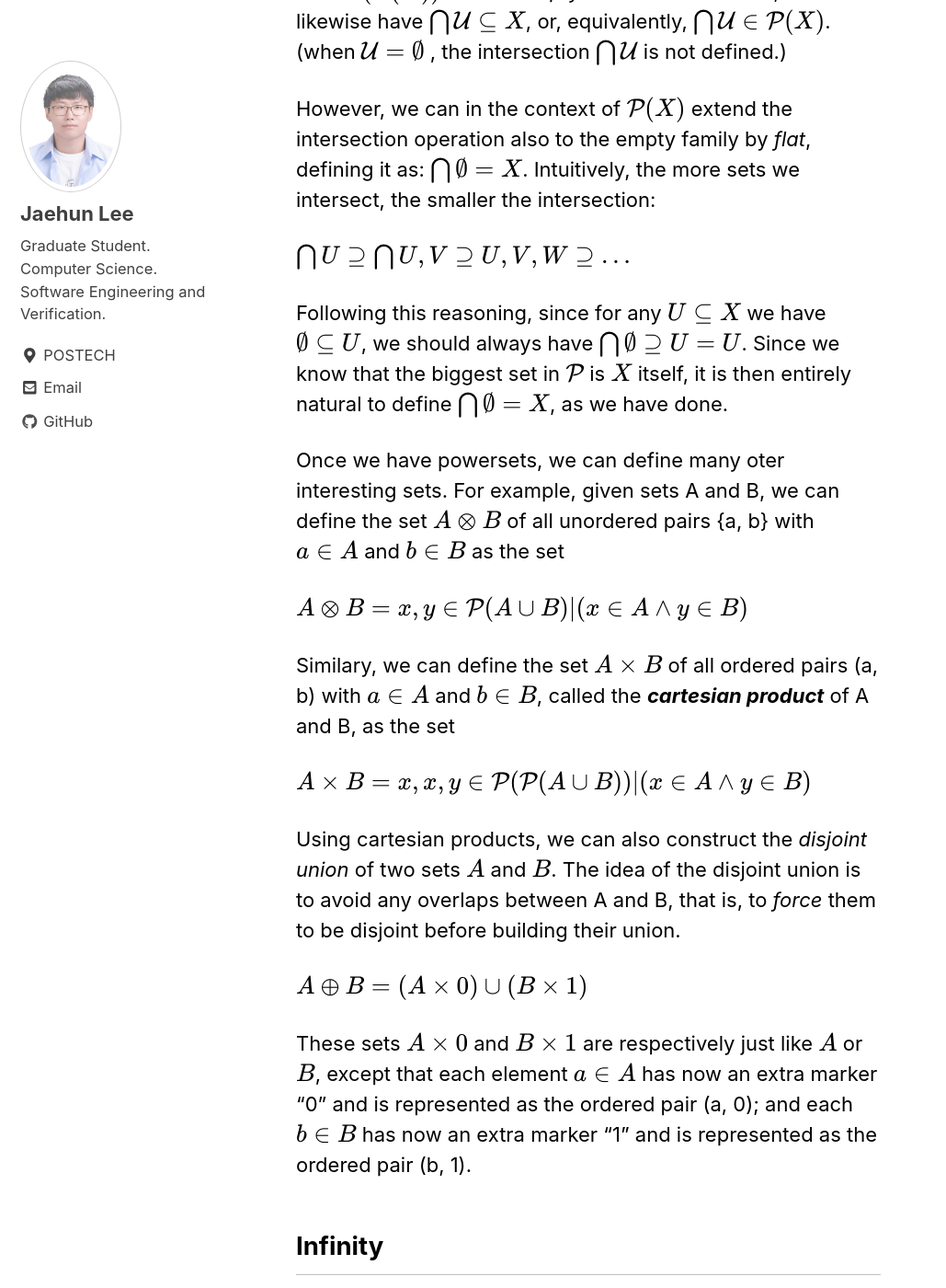
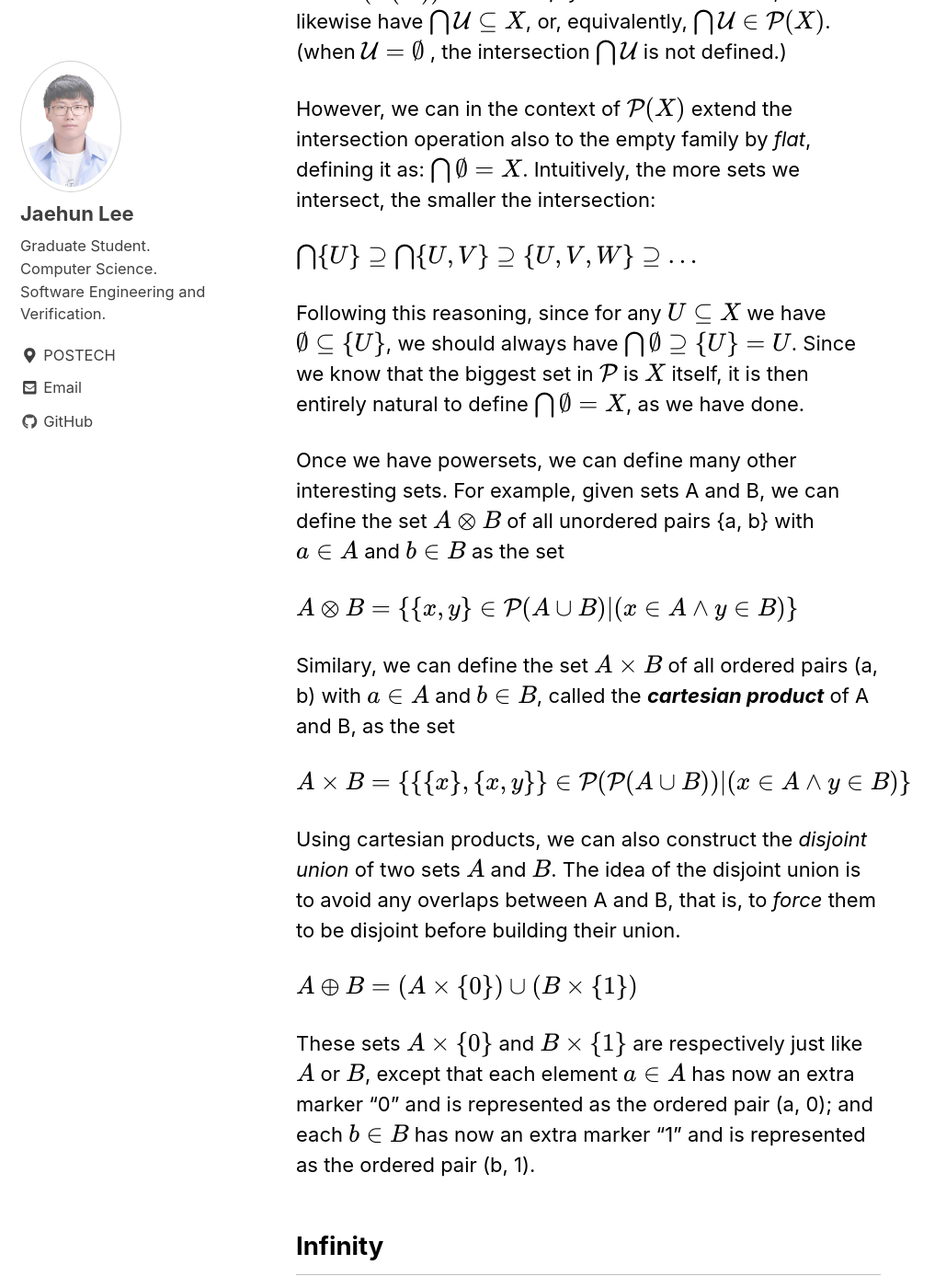
Before and after one commit to BTBDev61/btbdev61.github.io, a Jekyll site: the page built from _posts/2019-04-27-SetTheoryChapter4_2.md, in a window 1280 px wide and 1400 px high, scrolled down 1216 px. Shown: the whole window at 92% size, without its empty margins (0-1029 px from the left). Built offline with Jekyll 4.4.1, drawn with Linux system fonts in a browser that asks for light colours; cached includes are drawn as plain includes; formulas are drawn with MathJax 3; some of the changed text lies outside the part shown.

Commit message:
Revise Chapter 4

```diff
--- a/_posts/2019-04-27-SetTheoryChapter4_2.md
+++ b/_posts/2019-04-27-SetTheoryChapter4_2.md
@@ -9,13 +9,13 @@ tags:
 
 ## Powersets
 
-Yet another, quite reasonable idea to build new sets out of previously constructed ones is to form the set of all subsets of a given set *A*, called its ***powerset***, and denoted $P(A)$.
+Yet another, quite reasonable idea to build new sets out of previously constructed ones is to form the set of all subsets of a given set *A*, called its ***powerset***, and denoted $\mathcal{P}(A)$.
 
 > Given any set, the collection of all its subsets is also a set.
 
 $(\forall x)(\exists !y)(\forall z)(z\in y \Leftrightarrow z \subseteq x)$
 
-It is trivial to show that if $U, V \in P(X), then U\cup V, U\cap V, U-V, U\boxplus V \in P(X)$, that is, $P(X)$ is *closed under all bolean operations*. Furthermore, there is one more boolean operation not defined for sets in general, but defined for sets in $P(X)$, namely, *complementation*. Given $U \in P(X)$, its *complement, denoted $\bar{U}$ , is, by definition, the set $\bar{U} = X - U$.
+It is trivial to show that if $U, V \in \mathcal{P}(X), then U\cup V, U\cap V, U-V, U\boxplus V \in \mathcal{P}(X)$, that is, $\mathcal{P}(X)$ is *closed under all bolean operations*. Furthermore, there is one more boolean operation not defined for sets in general, but defined for sets in $\mathcal{P}(X)$, namely, *complementation*. Given $U \in \mathcal{P}(X)$, its *complement, denoted $\bar{U}$ , is, by definition, the set $\bar{U} = X - U$.
 
 Note that this clousre under boolean operations *can be extended to arbitrary unions and arbitrary intersection*. We need to consider set of sets $\mathcal{U}$ whose elements are subset of a given set $X$.
 
@@ -23,23 +23,23 @@ Given $\mathcal{U} \in \mathcal{P}(\mathcal{P}(X))$, its union is always a subse
 
 However, we can in the context of $\mathcal{P}(X)$ extend the intersection operation also to the empty family by *flat*, defining it as: $\bigcap \emptyset = X$. Intuitively, the more sets we intersect, the smaller the intersection:
 
-$\bigcap \{U\} \supseteq \bigcap\{U, V\} \supseteq \{U, V, W\} \supseteq ...$
+$\bigcap \\{U\\} \supseteq \bigcap\\{U, V\\} \supseteq \\{U, V, W\\} \supseteq ...$
 
-Following this reasoning, since for any $U \subseteq X$ we have $\emptyset \subseteq \{U\}$, we should always have $\bigcap \emptyset \supseteq \{U\} = U$. Since we know that the biggest set in $\mathcal{P}$ is $X$ itself, it is then entirely natural to define $\bigcap \emptyset = X$, as we have done.
+Following this reasoning, since for any $U \subseteq X$ we have $\emptyset \subseteq \\{U\\}$, we should always have $\bigcap \emptyset \supseteq \\{U\\} = U$. Since we know that the biggest set in $\mathcal{P}$ is $X$ itself, it is then entirely natural to define $\bigcap \emptyset = X$, as we have done.
 
-Once we have powersets, we can define many oter interesting sets. For example, given sets A and B, we can define the set $A\otimes B$ of all unordered pairs {a, b} with $a\in A$ and $b \in B$ as the set
+Once we have powersets, we can define many other interesting sets. For example, given sets A and B, we can define the set $A\otimes B$ of all unordered pairs {a, b} with $a\in A$ and $b \in B$ as the set
 
-$A\otimes B = \{\{x, y\}\in \mathcal{P}(A\cup B) \| (x\in A \wedge y \in B)\}$
+$A\otimes B = \\{\\{x, y\\}\in \mathcal{P}(A\cup B) \| (x\in A \wedge y \in B)\\}$
 
 Similary, we can define the set $A\times B$ of all ordered pairs (a, b) with $a\in A$ and $b \in B$, called the ***cartesian product*** of A and B, as the set
 
-$A \times B = \{\{\{x\}, \{x, y\}\} \in \mathcal{P}(\mathcal{P}(A\cup B)) \| (x\in A \wedge y \in B)\}$
+$A \times B = \\{\\{\\{x\\}, \\{x, y\\}\\} \in \mathcal{P}(\mathcal{P}(A\cup B)) \| (x\in A \wedge y \in B)\\}$
 
 Using cartesian products, we can also construct the *disjoint union* of two sets $A$ and $B$. The idea of the disjoint union is to avoid any overlaps between A and B, that is, to *force* them to be disjoint before building their union.
 
-$A\oplus B = (A \times \{0\})\cup(B \times \{1\})$
+$A\oplus B = (A \times \\{0\\})\cup(B \times \\{1\\})$
 
-These sets $A \times \{0\}$ and $B \times \{1\}$ are respectively just like $A$ or $B$, except that each element $a \in A$ has now an extra marker "0" and is represented as the ordered pair (a, 0); and each $b\in B$ has now an extra marker "1" and is represented as the ordered pair (b, 1).
+These sets $A \times \\{0\\}$ and $B \times \\{1\\}$ are respectively just like $A$ or $B$, except that each element $a \in A$ has now an extra marker "0" and is represented as the ordered pair (a, 0); and each $b\in B$ has now an extra marker "1" and is represented as the ordered pair (b, 1).
 
 ## Infinity
 
@@ -48,7 +48,7 @@ It is of course very compelling to think that, if we have all the natural number
 Note that this set, if it exists, satisfies two interesting properties:
 
 1. 0 = $\emptyset$ belongs to it
-2. if $x$ belongs to it, then $s(x) = x\cup\{x\}$ also belongs to it.
+2. if $x$ belongs to it, then $s(x) = x\cup\\{x\\}$ also belongs to it.
 
 We call any set satisfying conditions (1) and (2) a ***successor set***.
 
@@ -56,7 +56,7 @@ Even though in a naive, unreflective way of doing mathematics the existence of t
 
 > There is a successor set
 
-$(\exists y)(\emptyset \in y \wedge (\forall x \in y)((x\cup \{x\})\in y))$
+$(\exists y)(\emptyset \in y \wedge (\forall x \in y)((x\cup \\{x\\})\in y))$
 
 Note that the successor set *y* asserted to exist by this axiom is not unique: there can be many successor sets.
 
@@ -64,11 +64,11 @@ Note that the successor set *y* asserted to exist by this axiom is not unique: t
 
 * If $S$ is a successor set, then the set of all successor sets $S'$ such that $S' \subseteq S$ can be precisely defined as the following subset of $\mathcal{P}(S)$
 
-  $\{S'\in \mathcal{P}(S) \| (\emptyset \in S' \wedge (\forall x \in S')((x\cup\{x\})\in S'))\}$
+  $\\{S'\in \mathcal{P}(S) \| (\emptyset \in S' \wedge (\forall x \in S')((x\cup\\{x\\})\in S'))\\}$
 
 * This set is of course nonempty (S belongs to it) and its intersection
 
-  $\bigcap \{S'\in \mathcal{P}(S) \| (\emptyset \in S' \wedge (\forall x \in S')((x\cup \{x\})\in S'))\}$
+  $\bigcap \\{S'\in \mathcal{P}(S) \| (\emptyset \in S' \wedge (\forall x \in S')((x\cup \\{x\\})\in S'))\\}$
 
   is a successor set.
 
```
Also changed, not shown: other parts of _posts/2019-04-27-SetTheoryChapter4_2.md (+3 -3 lines), _posts/2019-04-26-SetTheoryChapter4_1.md (+5 -5 lines).
